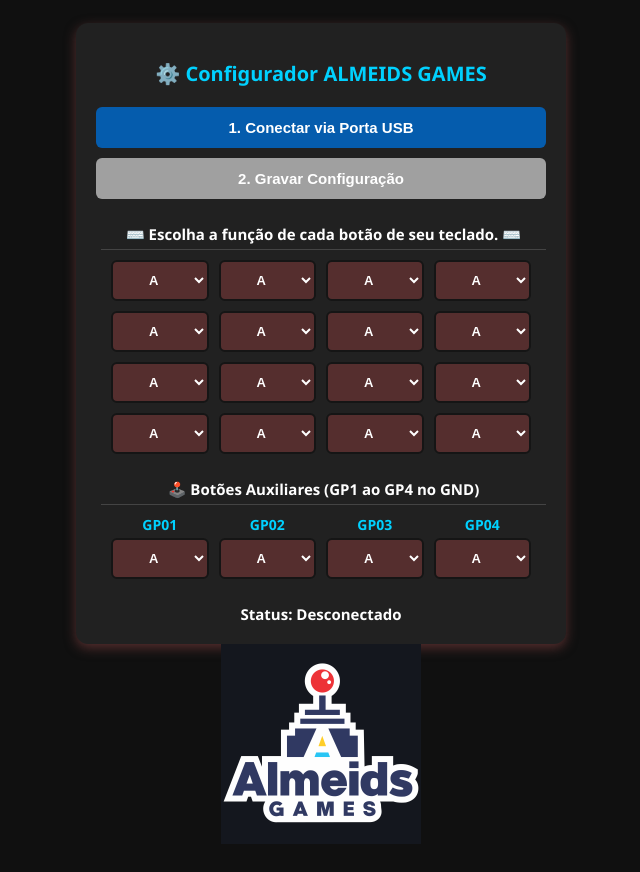
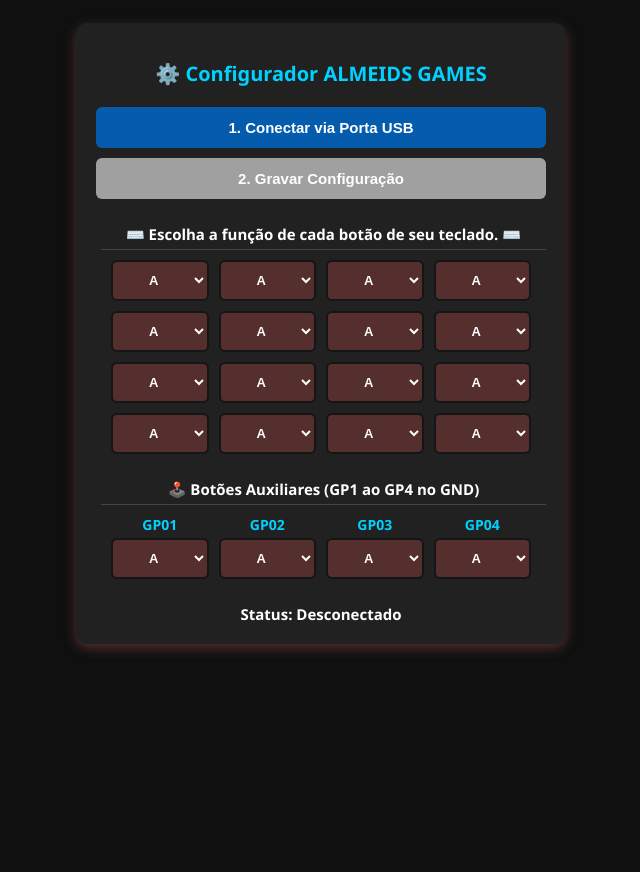
Before and after one commit to rlcardoo/Configurador_Keyboard_Almeids_Games, a plain HTML site: page index.html in a window 1280 px wide. Shown: the whole page, without its empty margins (319-959 px from the left). After the commit the page ends 800 px from the top, so only its background shows below. Drawn offline with Linux system fonts and the light colour scheme.

Commit message:
Update index.html

```diff
--- a/index.html
+++ b/index.html
@@ -262,5 +262,5 @@
     });
 </script>
 </body>
-<img src="images/logo.png" alt="Almeids Games">
+<!-- <img src="images/logo.png" alt="Almeids Games"> -->
 </html>
```
